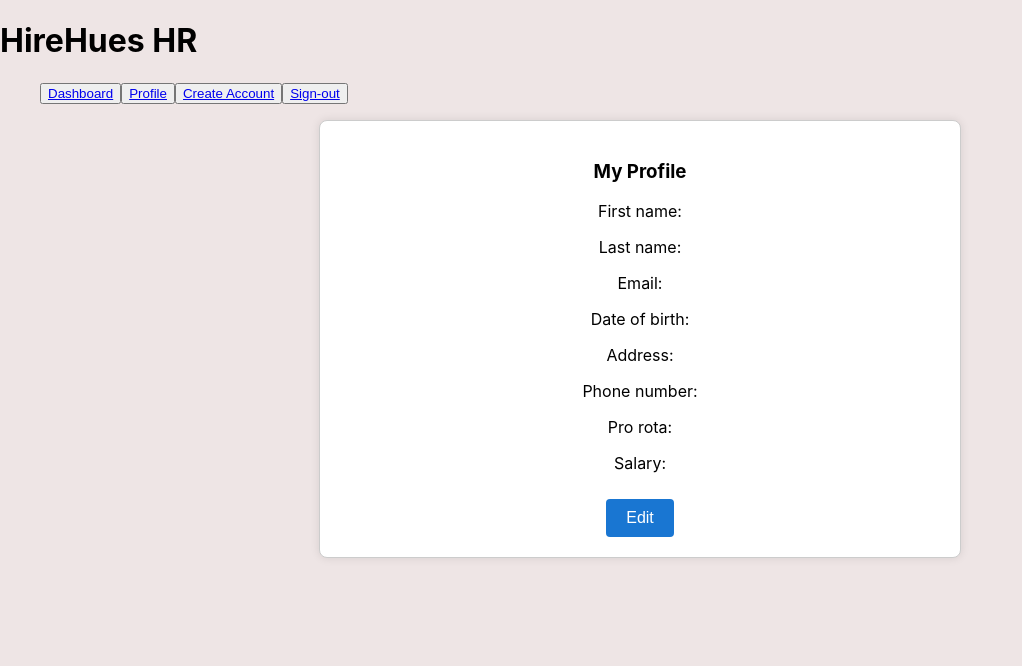
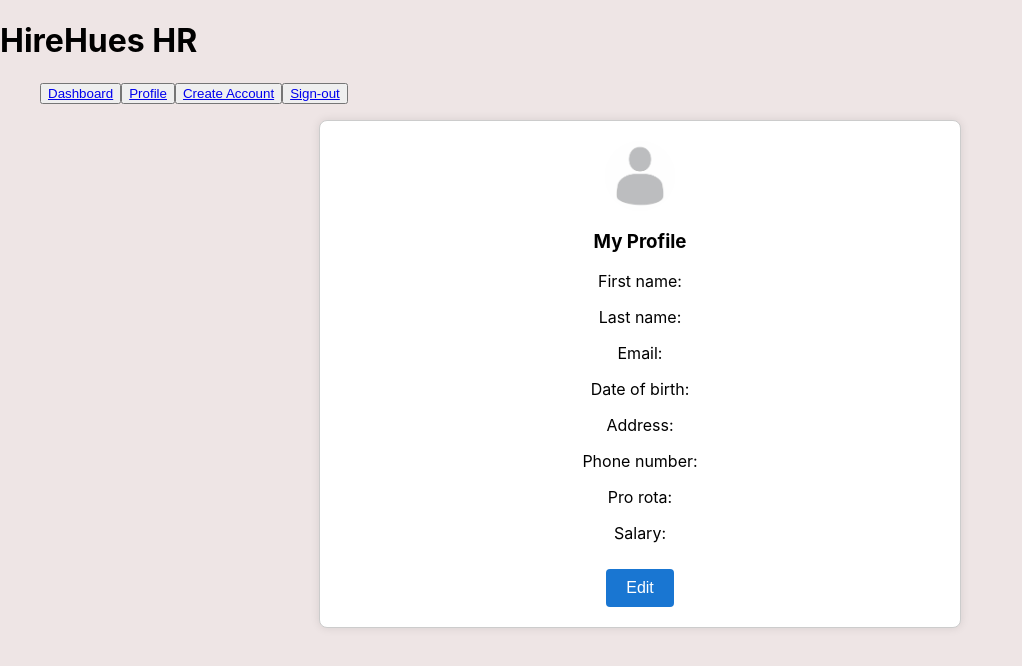
Before and after one commit to remily23/capstone_hr_management_system, a React (Create React App) app in the folder Capstone Project/capstonclient/: page /profile in a window 1280 px wide. Shown: the top 666 px of the page, without its empty margins (0-1022 px from the left). Built offline with nearby package versions, Linux system fonts and the light colour scheme; no server answers.

Commit message:
added stock img to profile page

```diff
--- a/Capstone Project/capstonclient/src/App.css
+++ b/Capstone Project/capstonclient/src/App.css
@@ -42,7 +42,7 @@ body{
   padding: 10px;
   border: 1px solid #ccc;
   border-radius: 4px;
-  text-align: left; /* Reset text alignment to left within the box */
+  text-align: left;
 }
 
 .profile-info {
@@ -63,3 +63,8 @@ body{
 .edit-button:hover {
   background-color: #1565c0;
 }
+
+.profile-image {
+  margin: auto;
+  display: block;
+}
--- a/Capstone Project/capstonclient/src/Components/ProfilePage.js
+++ b/Capstone Project/capstonclient/src/Components/ProfilePage.js
@@ -1,4 +1,8 @@
 import { useNavigate, Outlet } from 'react-router-dom';
+import Avatar from '@mui/material/Avatar';
+import Stack from '@mui/material/Stack';
+import stockimage from '../stockimage.jpeg';
+
 
 const ProfilePage = ({currentUser}) => {
     const navigate = useNavigate();
@@ -8,6 +12,7 @@ const ProfilePage = ({currentUser}) => {
     }
     return (
     <section className="profile-container">
+         <Avatar className="profile-image" src={stockimage} alt="stock img"  sx={{ width: 70, height: 70 }}/>
         <h3>My Profile</h3>
         <p>First name: {currentUser.firstName}</p>
         <p>Last name: {currentUser.lastName}</p>
```
Also changed, not shown: Capstone Project/capstonclient/src/stockimage.jpeg (added).
